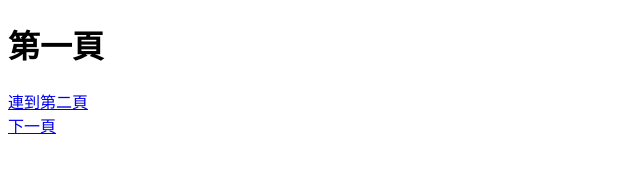
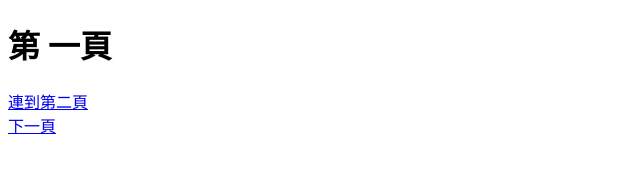
Before and after one commit to erica223020/OPEN-DATA--, a plain HTML site: page onePage.html in a window 1280 px wide. Shown: the full height of the page, 0-640 px from the left. Drawn offline with Linux system fonts and the light colour scheme.

Commit message:
22.5.6
22.5.6

```diff
--- a/onePage.html
+++ b/onePage.html
@@ -8,7 +8,7 @@
     <title>Test</title>
 </head>
 <body>
-    <h1>第一頁</h1>
+    <h1>第 一頁</h1>
     <a href="twoPage.html">連到第二頁</a>
  </br>
  <a href="#" id="next">下一頁</a>
```
